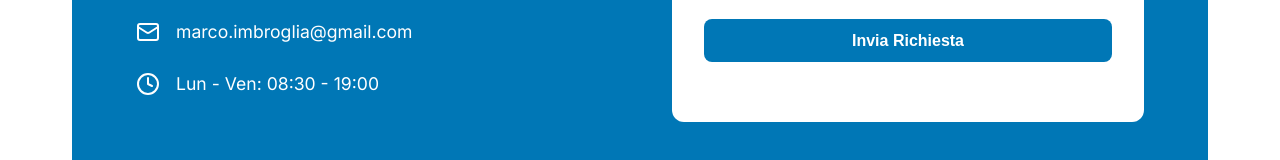
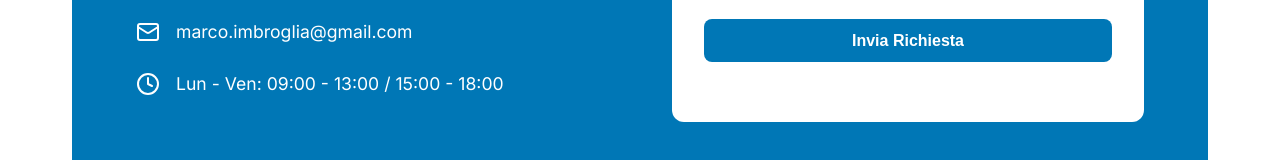
Before and after one commit to GabrieleRicci95/laboratorio-imbroglia, a React (Vite) app: page / in a window 1280 px wide. Shown: the part 3067-3227 px from the top of the page. Built offline with nearby package versions, Linux system fonts and the light colour scheme.

Commit message:
fix: update contact working hours

```diff
--- a/src/App.tsx
+++ b/src/App.tsx
@@ -185,7 +185,7 @@ function App() {
               </div>
               <div className="contact-item">
                 <Clock size={24} />
-                <span>Lun - Ven: 08:30 - 19:00</span>
+                <span>Lun - Ven: 09:00 - 13:00 / 15:00 - 18:00</span>
               </div>
             </div>
 
```
